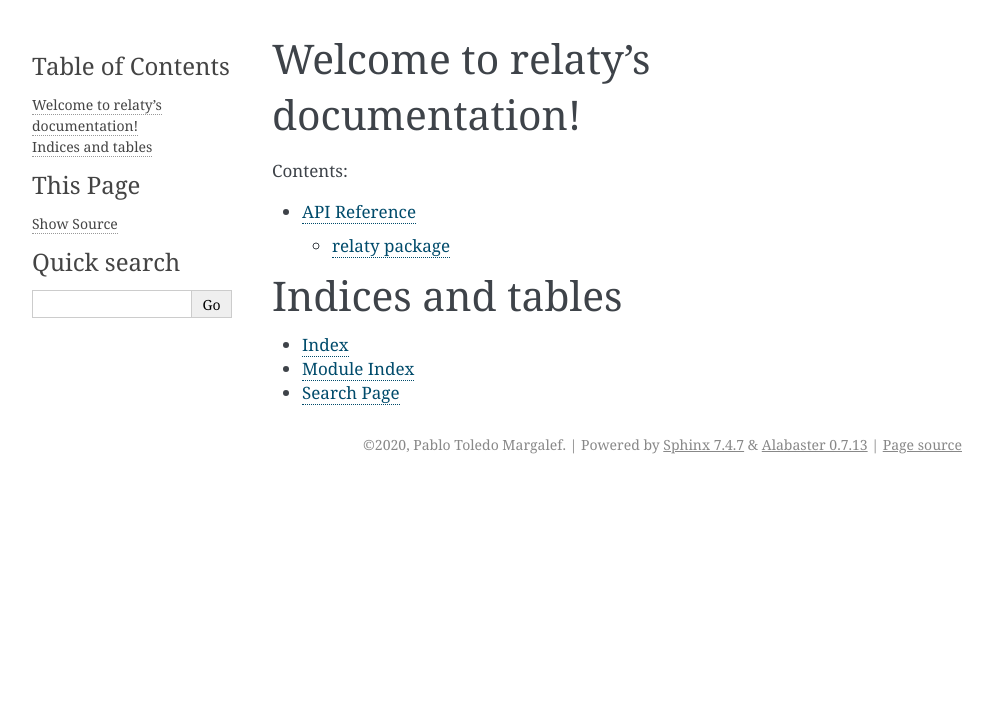
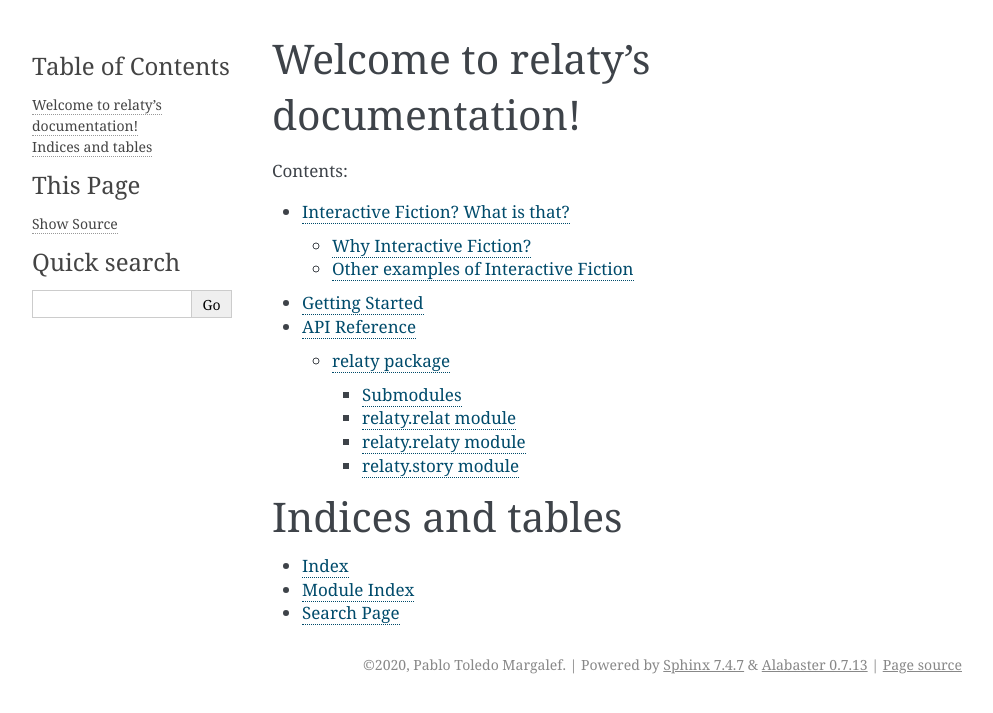
Before and after one commit to PaPablo/relaty, a Sphinx documentation site: the page built from docs/source/index.rst, in a window 1280 px wide. Shown: the top 713 px of the page, without its empty margins (148-1141 px from the left). Built offline with Sphinx 7.4.7, drawn with Linux system fonts in a browser that asks for light colours.

Commit message:
Documentation

```diff
--- a/docs/source/index.rst
+++ b/docs/source/index.rst
@@ -7,10 +7,13 @@ Welcome to relaty's documentation!
 ==================================
 
 .. toctree::
-   :maxdepth: 2
+   :maxdepth: 4
    :caption: Contents:
 
+   interactive-fiction
+   getting-started
    modules
+
 
 Indices and tables
 ==================
--- /dev/null
+++ b/docs/source/interactive-fiction.md
@@ -0,0 +1,5 @@
+# Interactive Fiction? What is that?
+
+## Why Interactive Fiction?
+
+## Other examples of Interactive Fiction
```
Also changed, not shown: docs/source/getting-started.md (added, +1 -0 lines), 1 other file.
